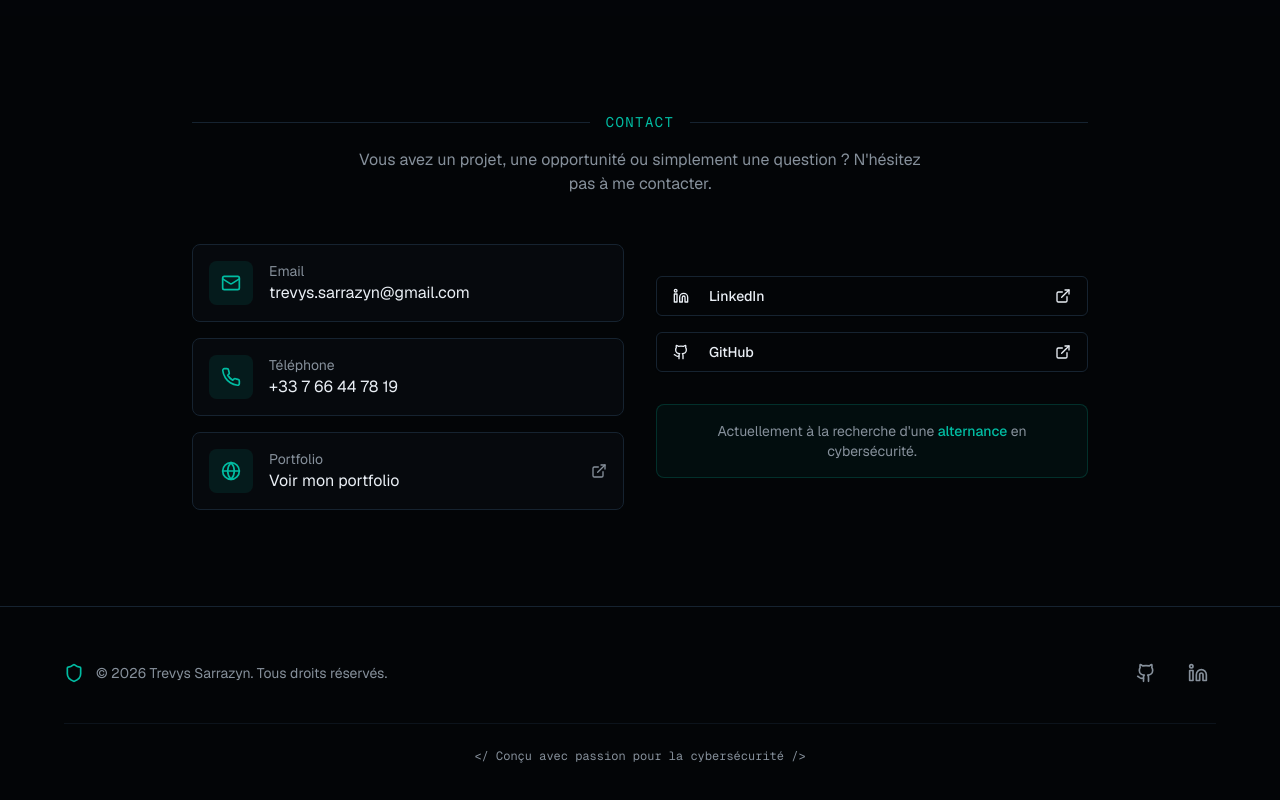
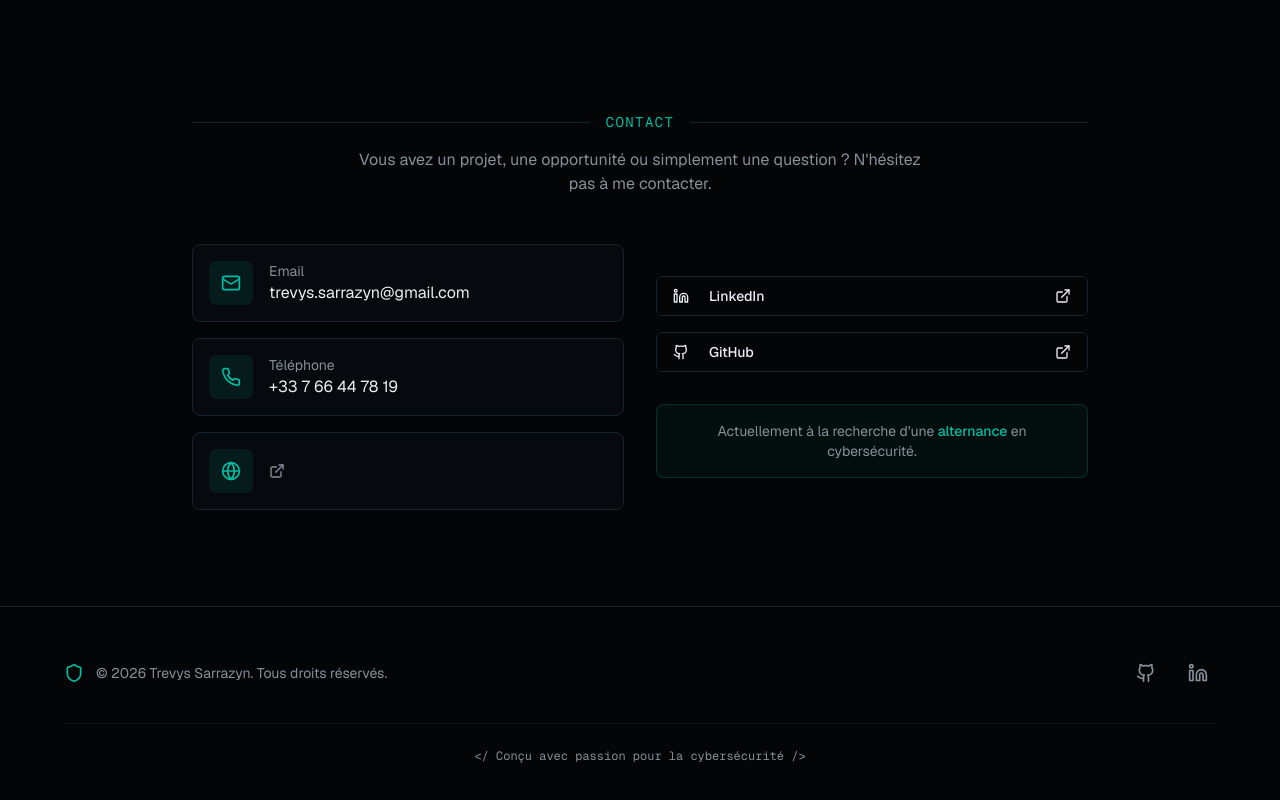
Before and after one commit to Trevys59/v0-cybersecurity-portfolio, a Next.js app: page / in a window 1280 px wide. Shown: the part 5694-6494 px from the top of the page. Built offline with nearby package versions, Linux system fonts and the light colour scheme.

Commit message:
feat: remove portfolio section from contact component
Removed the portfolio link and text from the contact section for cleaner design.

```diff
--- a/components/sections/contact.tsx
+++ b/components/sections/contact.tsx
@@ -59,12 +59,6 @@ export function Contact() {
               <div className="p-3 rounded-lg bg-primary/10 text-primary group-hover:bg-primary group-hover:text-primary-foreground transition-colors">
                 <Globe className="w-5 h-5" />
               </div>
-              <div className="flex-1">
-                <div className="text-sm text-muted-foreground">Portfolio</div>
-                <div className="text-foreground group-hover:text-primary transition-colors">
-                  Voir mon portfolio
-                </div>
-              </div>
               <ExternalLink className="w-4 h-4 text-muted-foreground group-hover:text-primary transition-colors" />
             </a>
           </div>
```
